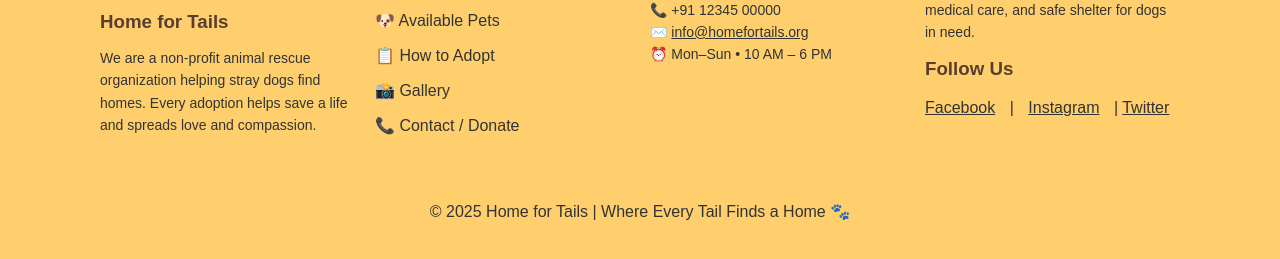
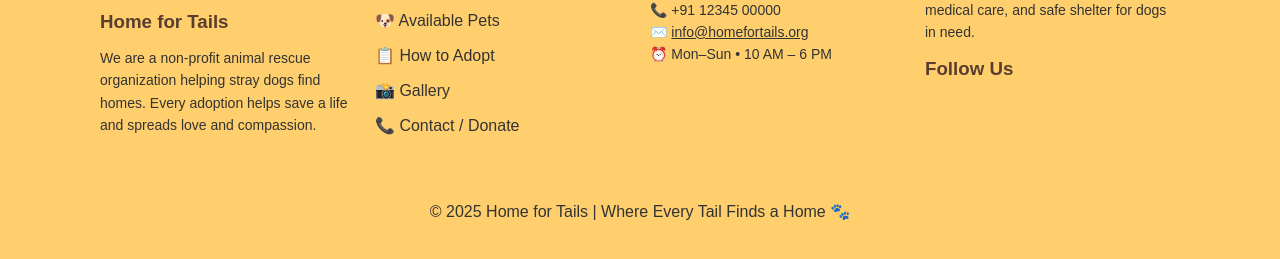
Before and after one commit to AnuragCA018/Home-For-Tails, a plain HTML site: page contact.html in a window 1280 px wide. Shown: the part 1280-1539 px from the top of the page. Drawn offline with Linux system fonts and the light colour scheme.

```diff
--- a/contact.html
+++ b/contact.html
@@ -130,9 +130,9 @@
         </p>
         <h3 style="color:#5a3d2e; margin-top:15px;">Follow Us</h3>
         <p>
-          <a href="#" style="margin-right:10px; color:#333;">Facebook</a> |
-          <a href="#" style="margin:0 10px; color:#333;">Instagram</a> |
-          <a href="#" style="color:#333;">Twitter</a>
+          <a href="#" style="margin-right:10px; color:#333;"></a>
+          <a href="#" style="margin:0 10px; color:#333;"></a>
+          <a href="#" style="color:#333;"></a>
         </p>
       </div>
     </div>
```
